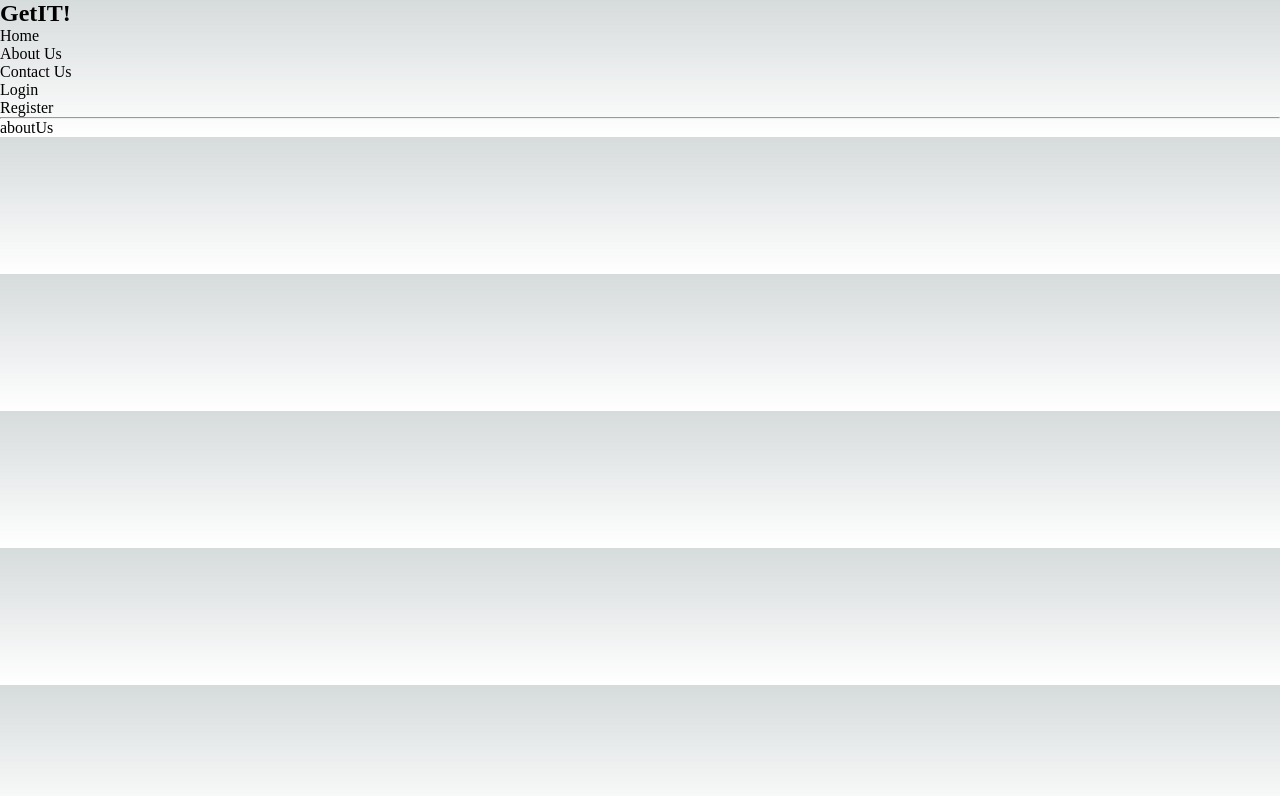
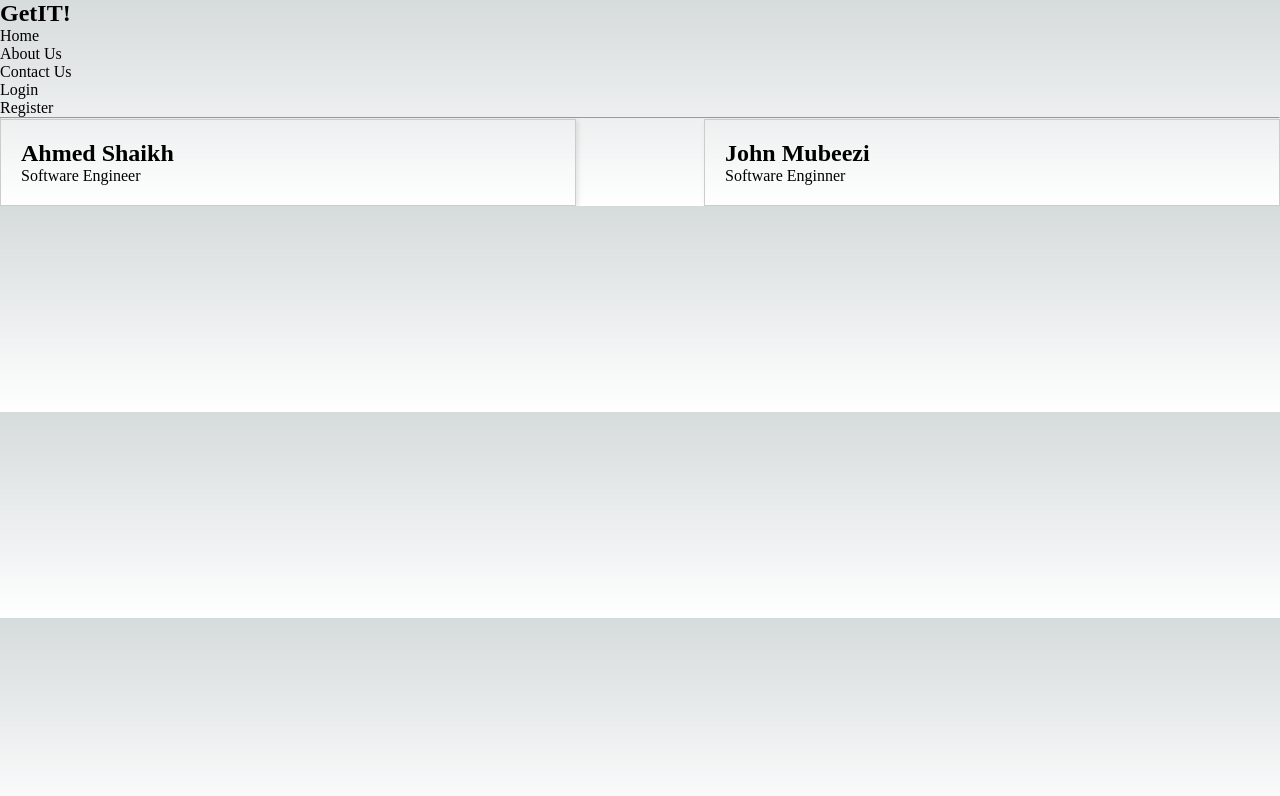
Before and after one commit to johnizac/project, a Next.js app: page /aboutUs in a window 1280 px wide. Shown: the top 796 px of the page. Built offline with nearby package versions, Linux system fonts and the light colour scheme.

Commit message:
Update aboutUs.js

```diff
--- a/src/pages/aboutUs.js
+++ b/src/pages/aboutUs.js
@@ -1,5 +1,20 @@
-export default function AboutUs() {
-    return (
-        <><p>aboutUs</p></>
-    );
+import React from 'react';
+
+const AboutUs = () => {
+  return (
+    <div style={{display: 'flex', justifyContent: 'space-between'}}>
+      <div style={{width: '45%', border: '1px solid #ccc', padding: '20px', boxShadow: '2px 2px 5px rgba(0, 0, 0, 0.1)'}}>
+        <h2>Ahmed Shaikh</h2>
+        <p>Software Engineer</p>
+
+      </div>
+      <div style={{width: '45%', border: '1px solid #ccc', padding: '20px', boxShadow: '2px 2px 5px rgba(0, 0, 0, 0.1)'}}>
+        <h2>John Mubeezi</h2>
+        <p>Software Enginner</p>
+
+      </div>
+    </div>
+  );
 }
+
+export default AboutUs;
```
